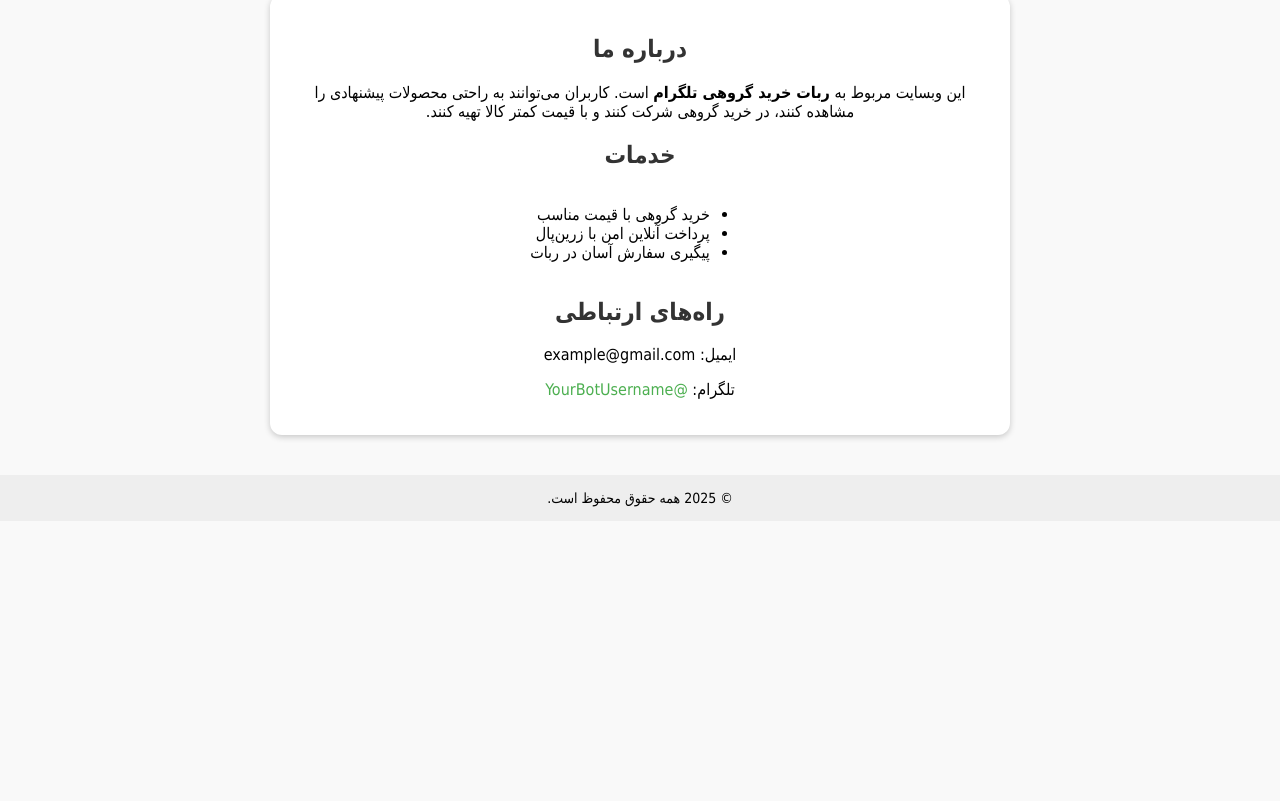
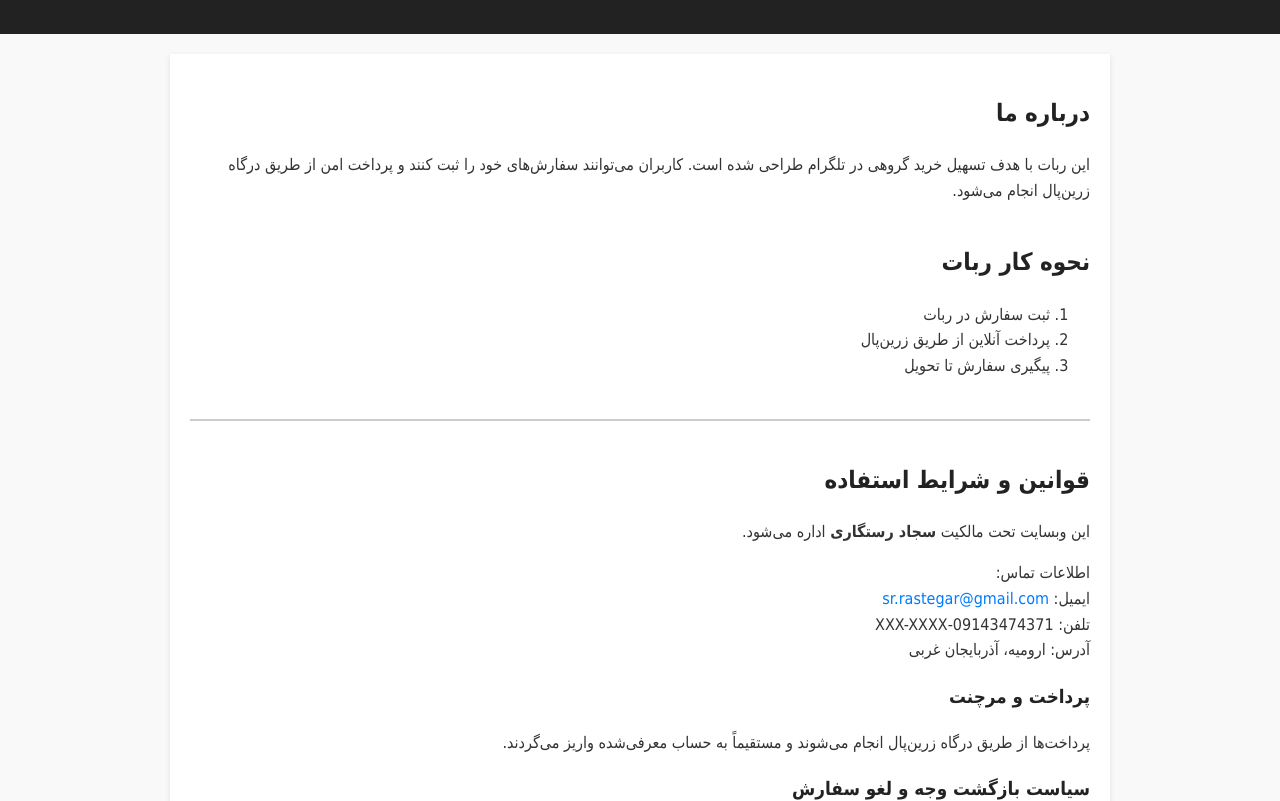
Before and after one commit to srrastegar-lang/groupbuy-site2, a plain HTML site: page index.html in a window 1280 px wide. Shown: the part 100-901 px from the top of the page. Before the commit the page ends 800 px from the top, so only its background shows below. Drawn offline with Linux system fonts and the light colour scheme.

Commit message:
Update index.html

```diff
--- a/index.html
+++ b/index.html
@@ -1,73 +1,78 @@
 <!DOCTYPE html>
-<html lang="fa">
+<html lang="fa" dir="rtl">
 <head>
   <meta charset="UTF-8">
+  <meta name="viewport" content="width=device-width, initial-scale=1.0">
   <title>ربات خرید گروهی</title>
-  <meta name="description" content="خرید گروهی آسان و سریع با ربات تلگرام">
   <style>
-    body {
-      font-family: tahoma, sans-serif;
-      direction: rtl;
-      text-align: center;
-      background: #f9f9f9;
-      margin: 0;
-      padding: 0;
-    }
-    header {
-      background: #4CAF50;
-      color: white;
-      padding: 20px;
-      font-size: 22px;
-    }
-    section {
-      margin: 30px auto;
-      max-width: 700px;
-      background: white;
-      padding: 20px;
-      border-radius: 12px;
-      box-shadow: 0 2px 6px rgba(0,0,0,0.2);
-    }
-    h2 {
-      color: #333;
-    }
-    footer {
-      margin-top: 40px;
-      padding: 15px;
-      background: #eee;
-      font-size: 14px;
-    }
-    a {
-      color: #4CAF50;
-      text-decoration: none;
-    }
+    body { font-family: Tahoma, Arial, sans-serif; line-height: 1.6; margin:0; padding:0; background:#f9f9f9; color:#333; }
+    header, footer { background:#222; color:#fff; padding:20px; text-align:center; }
+    main { max-width:900px; margin:20px auto; padding:20px; background:#fff; box-shadow:0 2px 6px rgba(0,0,0,0.1); }
+    h1,h2,h3 { color:#222; }
+    a { color:#007bff; text-decoration:none; }
+    a:hover { text-decoration:underline; }
+    section { margin-bottom:40px; }
+    hr { border:1px solid #ccc; margin:40px 0; }
+    .footer-links { font-size:0.9em; }
+    .footer-links a { margin:0 5px; color:#fff; }
   </style>
 </head>
 <body>
-  <header>
-    ربات خرید گروهی
-  </header>
 
-  <section>
+<header>
+  <h1>ربات خرید گروهی</h1>
+</header>
+
+<main>
+  <section id="about">
     <h2>درباره ما</h2>
-    <p>
-      این وبسایت مربوط به <strong>ربات خرید گروهی تلگرام</strong> است.
-      کاربران می‌توانند به راحتی محصولات پیشنهادی را مشاهده کنند، در خرید گروهی شرکت کنند و با قیمت کمتر کالا تهیه کنند.
-    </p>
-
-    <h2>خدمات</h2>
-    <ul style="text-align:right; display:inline-block;">
-      <li>خرید گروهی با قیمت مناسب</li>
-      <li>پرداخت آنلاین امن با زرین‌پال</li>
-      <li>پیگیری سفارش آسان در ربات</li>
-    </ul>
-
-    <h2>راه‌های ارتباطی</h2>
-    <p>ایمیل: example@gmail.com</p>
-    <p>تلگرام: <a href="https://t.me/YourBotUsername" target="_blank">@YourBotUsername</a></p>
+    <p>این ربات با هدف تسهیل خرید گروهی در تلگرام طراحی شده است. کاربران می‌توانند سفارش‌های خود را ثبت کنند و پرداخت امن از طریق درگاه زرین‌پال انجام می‌شود.</p>
   </section>
 
-  <footer>
-    &copy; 2025 همه حقوق محفوظ است.
-  </footer>
+  <section id="how-it-works">
+    <h2>نحوه کار ربات</h2>
+    <ol>
+      <li>ثبت سفارش در ربات</li>
+      <li>پرداخت آنلاین از طریق زرین‌پال</li>
+      <li>پیگیری سفارش تا تحویل</li>
+    </ol>
+  </section>
+
+  <hr>
+
+  <!-- بخش قوانین و شرایط و اطلاعات تماس -->
+  <section id="site-info">
+    <h2>قوانین و شرایط استفاده</h2>
+    <p>این وبسایت تحت مالکیت <strong>سجاد رستگاری</strong> اداره می‌شود.</p>
+    <p>اطلاعات تماس:<br>
+       ایمیل: <a href="sr.rastegar@gmail.com">sr.rastegar@gmail.com</a><br>
+       تلفن: 09143474371-XXX-XXXX<br>
+       آدرس: ارومیه، آذربایجان غربی</p>
+
+    <h3>پرداخت و مرچنت</h3>
+    <p>پرداخت‌ها از طریق درگاه زرین‌پال انجام می‌شوند و مستقیماً به حساب معرفی‌شده واریز می‌گردند.</p>
+
+    <h3>سیاست بازگشت وجه و لغو سفارش</h3>
+    <p>در صورت لغو سفارش تا ۲۴ ساعت پیش از تحویل، کل مبلغ بازگشت داده می‌شود. در صورت عدم تحویل کالا یا خدمات مطابق توضیحات، امکان درخواست استرداد طی ۷ روز کاری وجود دارد.</p>
+
+    <h3>حریم خصوصی</h3>
+    <p>اطلاعات شخصی کاربران صرفاً جهت پردازش سفارش و پیگیری استفاده می‌شود و بدون رضایت کاربران به اشخاص ثالث واگذار نخواهد شد مگر در موارد قانونی.</p>
+
+    <h3>حل اختلاف</h3>
+    <p>در صورت بروز اختلاف، ابتدا از طریق ایمیل یا تلگرام با پشتیبانی تماس گرفته شود؛ در صورت عدم توافق، مراجع قضایی ذی‌صلاح تعیین‌کننده خواهند بود.</p>
+
+    <p style="font-size:0.9em; margin-top:20px;">آخرین به‌روزرسانی: 29 سپتامبر 2025 — © همه حقوق برای ربات خرید گروهی محفوظ است.</p>
+  </section>
+</main>
+
+<footer>
+  <div class="footer-links">
+    <a href="#site-info">قوانین و شرایط</a> ·
+    <a href="#site-info">حریم خصوصی</a> ·
+    <a href="#site-info">بازگشت وجه</a>
+  </div>
+  <p>تمامی حقوق محفوظ است.</p>
+</footer>
+
 </body>
 </html>
```
